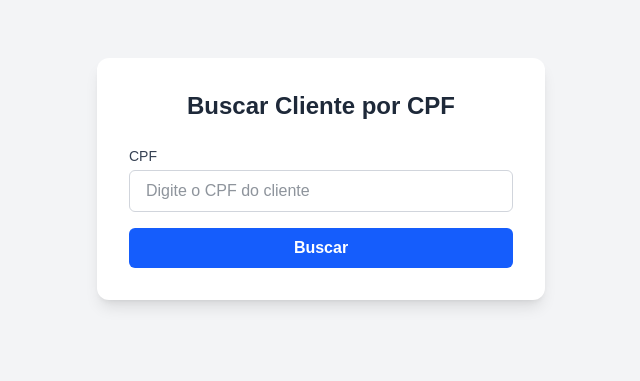
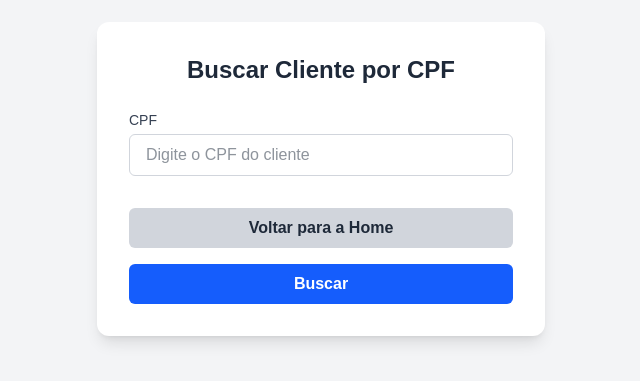
Before and after one commit to JoaoCalorio/Salao-de-Estetica, a Next.js app: page /buscacpf in a window 1280 px wide. Shown: the part 221-602 px from the top of the page, without its empty margins (319-959 px from the left). Built offline with nearby package versions, Linux system fonts and the light colour scheme.

Commit message:
feat: adicionado novos botões para voltar a homepage nos endpoints /buscacpf e /cadastro

```diff
--- a/src/app/buscacpf/page.tsx
+++ b/src/app/buscacpf/page.tsx
@@ -1,8 +1,11 @@
 'use client';
 
 import { useState } from 'react';
+import { useRouter } from 'next/navigation';
+
 
 export default function BuscarCliente() {
+  const router = useRouter();
   const [cpf, setCpf] = useState('');
   const [usuario, setUsuario] = useState<any>(null);
   const [erro, setErro] = useState('');
@@ -71,7 +74,12 @@ export default function BuscarCliente() {
               placeholder="Digite o CPF do cliente"
             />
           </div>
-
+          <button
+            onClick={() => router.push('/homepage')}
+            className="mt-4 w-full bg-gray-300 hover:bg-gray-400 text-gray-800 font-semibold py-2 rounded-md transition-colors"
+          >
+            Voltar para a Home
+          </button>
           <button
             onClick={buscar}
             disabled={carregando}
@@ -79,6 +87,9 @@ export default function BuscarCliente() {
           >
             {carregando ? 'Buscando...' : 'Buscar'}
           </button>
+
+
+
 
           {erro && <p className="mt-4 text-red-600 text-center">{erro}</p>}
 
--- a/src/app/cadastro/page.tsx
+++ b/src/app/cadastro/page.tsx
@@ -213,6 +213,12 @@ export default function InformacoesClientes() {
               placeholder="Digite uma descrição"
             />
           </div>
+          <button
+            onClick={() => router.push('/homepage')}
+            className="mt-4 w-full bg-gray-300 hover:bg-gray-400 text-gray-800 font-semibold py-2 rounded-md transition-colors"
+          >
+            Voltar para a Home
+          </button>
 
           <button
             type="submit"
```
